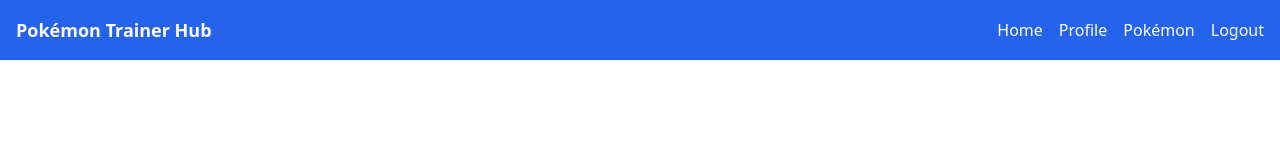
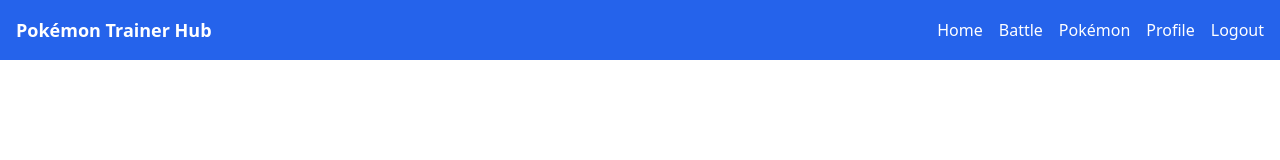
Before and after one commit to shubhampaithankar/pth-react-app, a React (Vite) app: page /home in a window 1280 px wide. Shown: the top 160 px of the page. Built offline with nearby package versions, Linux system fonts and the light colour scheme; no server answers; sample sign-in values are in the browser's storage.

Commit message:
minor navbar changes

```diff
--- a/src/components/common/Navbar.tsx
+++ b/src/components/common/Navbar.tsx
@@ -25,8 +25,8 @@ export default function Navbar() {
                     {isAuthenticated ? (
                         <>
                             <li>
-                                <Link to={`/profile/${user?.username}`} className="hover:underline">
-                                    Profile
+                                <Link to="/battle" className="hover:underline">
+                                    Battle
                                 </Link>
                             </li>
                             <li>
@@ -34,6 +34,12 @@ export default function Navbar() {
                                     Pokémon
                                 </Link>
                             </li>
+                            <li>
+                                <Link to={`/profile/${user?.username}`} className="hover:underline">
+                                    Profile
+                                </Link>
+                            </li>
+
                             <li>
                                 <button
                                     onClick={handleLogout}
```
